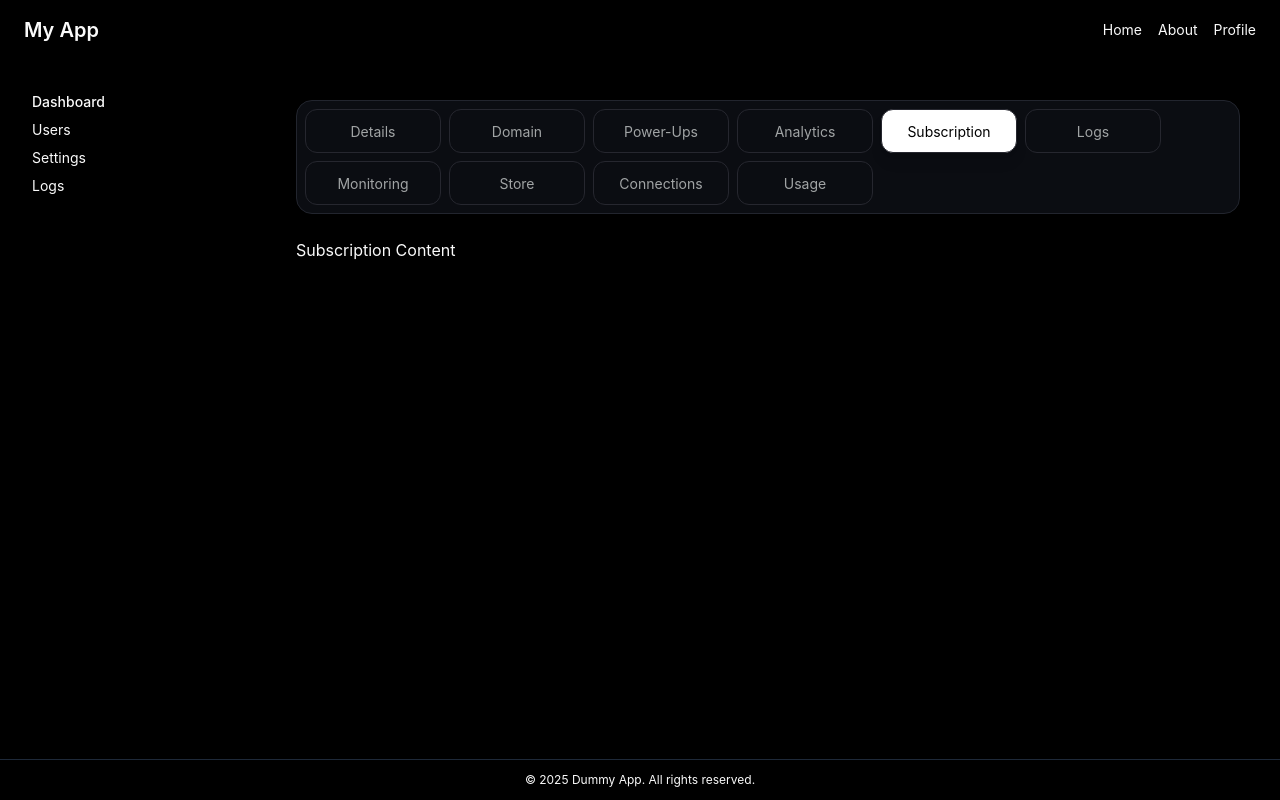
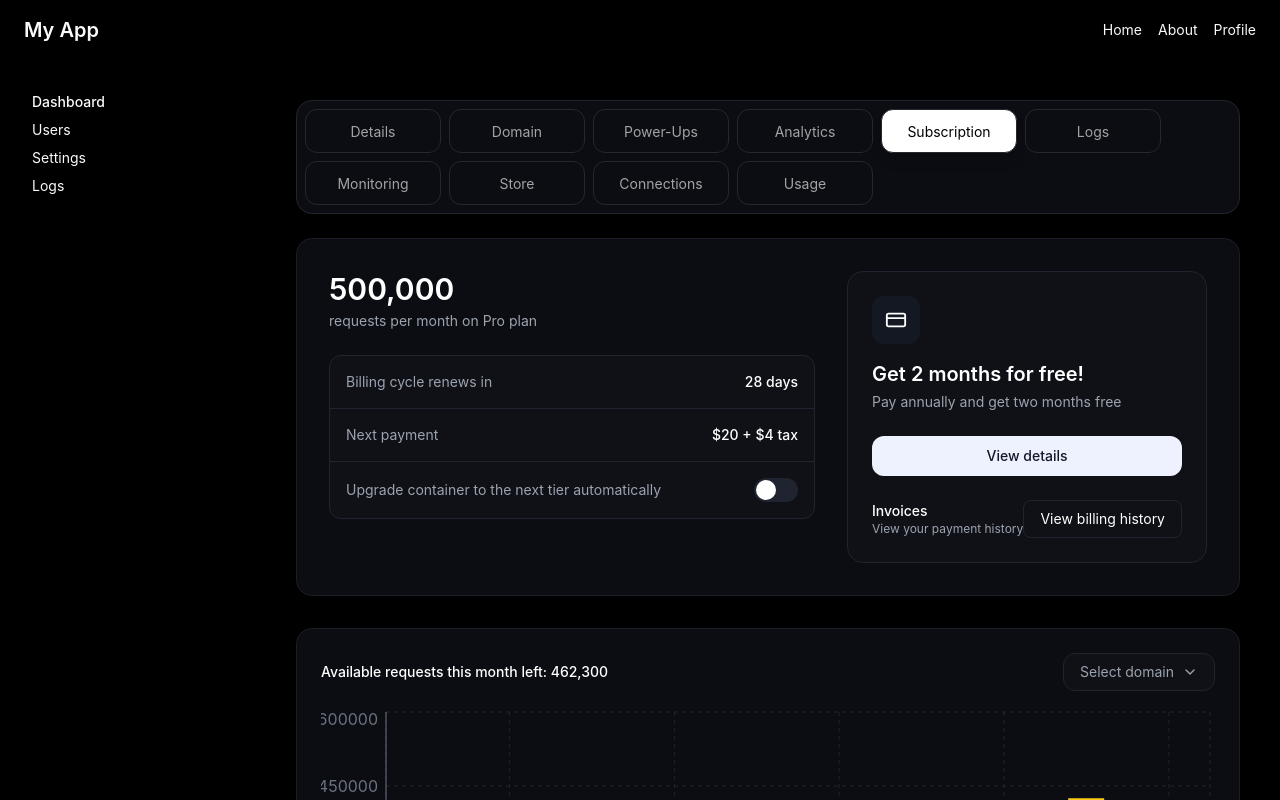
Before and after one commit to findrmeet/stape-dashboard, a React (Vite) app: page / in a window 1280 px wide. Both pictures are taken after a click on the button "Subscription". Shown: the top 800 px of the page. Built offline with nearby package versions, Linux system fonts and the light colour scheme.

Commit message:
added subscription info

```diff
--- a/src/components/GTMTabs.tsx
+++ b/src/components/GTMTabs.tsx
@@ -5,6 +5,7 @@ import LogsTab from "./LogsTab";
 import StoreTab from "./StoreTab";
 import ConnectionsTab from "./ConnectionsTab/ConnectionsTab";
 import UsageTabHeader from "./UsageTab/UsageTabHeader";
+import SubscriptionInfo from "./SubscriptionTab/SubscriptionInfo";
 
 type TabKey =
   | "details"
@@ -73,7 +74,7 @@ export default function GTMTabs() {
         {activeTab === "domain" && <div>...</div>}
         {activeTab === "powerups" && <div>...</div>}
         {activeTab === "analytics" && <AnalyticsTab />}
-        {activeTab === "subscription" && <div>Subscription Content</div>}
+        {activeTab === "subscription" && <SubscriptionInfo />}
         {activeTab === "logs" && <LogsTab />}
         {activeTab === "monitoring" && <div>Monitoring Content</div>}
         {activeTab === "store" && <StoreTab />}
--- /dev/null
+++ b/src/components/SubscriptionTab/Row.tsx
@@ -0,0 +1,13 @@
+type RowProps = {
+  label: string;
+  value: string;
+};
+
+export function Row({ label, value }: RowProps) {
+  return (
+    <div className="flex items-center justify-between p-4">
+      <span className="text-sm text-[#9CA3AF]">{label}</span>
+      <span className="text-sm font-medium text-white">{value}</span>
+    </div>
+  );
+}
--- /dev/null
+++ b/src/components/SubscriptionTab/SubscriptionInfo.tsx
@@ -0,0 +1,130 @@
+import { CreditCard, ChevronDown } from "lucide-react";
+import { Row } from "./Row";
+import { Toggle } from "./Toggle";
+
+import {
+  ResponsiveContainer,
+  BarChart,
+  Bar,
+  XAxis,
+  YAxis,
+  CartesianGrid,
+  Tooltip,
+  Legend,
+} from "recharts";
+
+/* -----------------------------
+   Fake Data
+--------------------------------*/
+
+const data = [
+  { name: "Nov 12, 2025", ga4: 90000 },
+  { name: "Nov 12, 2025", ga4: 260000 },
+  { name: "Nov 12, 2025", ga4: 130000 },
+  { name: "Nov 12, 2025", ga4: 180000 },
+  { name: "Nov 12, 2025", ga4: 325000 },
+  { name: "Nov 12, 2025", ga4: 200000 },
+  { name: "Nov 12, 2025", ga4: 275000, other: 30000, signaly: 35000 },
+  { name: "Nov 12, 2025", ga4: 210000, other: 25000, signaly: 35000 },
+  { name: "Nov 12, 2025", ga4: 375000, other: 30000, signaly: 20000 },
+  { name: "Current period", ga4: 80000 },
+];
+
+/* -----------------------------
+   Main Component
+--------------------------------*/
+
+export default function SubscriptionInfo() {
+  return (
+    <div className="w-full space-y-8">
+      {/* Top Card */}
+      <div className="flex w-full gap-8 rounded-2xl border border-[#1B1E26] bg-[#0B0D12] p-8 shadow-xl">
+        {/* Left Section */}
+        <div className="flex-1 space-y-6">
+          <div>
+            <h1 className="text-3xl font-semibold text-white">500,000</h1>
+            <p className="mt-1 text-sm text-[#9CA3AF]">requests per month on Pro plan</p>
+          </div>
+
+          <div className="divide-y divide-[#1F2430] rounded-xl border border-[#1F2430] bg-[#0F1117]">
+            <Row label="Billing cycle renews in" value="28 days" />
+            <Row label="Next payment" value="$20 + $4 tax" />
+
+            <div className="flex items-center justify-between p-4">
+              <span className="text-sm text-[#9CA3AF]">
+                Upgrade container to the next tier automatically
+              </span>
+              <Toggle />
+            </div>
+          </div>
+        </div>
+
+        {/* Right Section */}
+        <div className="flex w-[360px] flex-col justify-between rounded-2xl border border-[#1F2430] bg-[#0F1117] p-6">
+          <div className="space-y-4">
+            <div className="flex h-12 w-12 items-center justify-center rounded-xl bg-[#141823]">
+              <CreditCard className="text-white" size={22} />
+            </div>
+
+            <div>
+              <h2 className="text-xl font-semibold text-white">Get 2 months for free!</h2>
+              <p className="mt-1 text-sm text-[#9CA3AF]">Pay annually and get two months free</p>
+            </div>
+
+            <button className="mt-2 w-full rounded-xl bg-[#EEF2FF] py-2.5 text-sm font-medium text-[#111827] transition hover:opacity-90">
+              View details
+            </button>
+          </div>
+
+          <div className="flex items-center justify-between pt-6">
+            <div>
+              <p className="text-sm font-medium text-white">Invoices</p>
+              <p className="text-xs text-[#9CA3AF]">View your payment history</p>
+            </div>
+
+            <button className="rounded-lg border border-[#1F2430] px-4 py-2 text-sm text-white transition hover:bg-[#151923]">
+              View billing history
+            </button>
+          </div>
+        </div>
+      </div>
+
+      {/* Usage Graph */}
+      <div className="rounded-2xl border border-[#1B1E26] bg-[#0B0D12] p-6">
+        <div className="mb-4 flex items-center justify-between">
+          <p className="text-sm font-medium text-white">
+            Available requests this month left: <span className="text-white">462,300</span>
+          </p>
+
+          <button className="flex items-center gap-2 rounded-xl border border-[#1F2430] bg-[#0F1117] px-4 py-2 text-sm text-[#9CA3AF]">
+            Select domain <ChevronDown size={16} />
+          </button>
+        </div>
+
+        <div className="h-90">
+          <ResponsiveContainer width="100%" height="100%">
+            <BarChart data={data} barSize={36}>
+              <CartesianGrid strokeDasharray="4 4" stroke="#1F2430" />
+              <XAxis dataKey="name" stroke="#6B7280" tickLine={false} />
+              <YAxis stroke="#6B7280" tickLine={false} />
+              <Tooltip
+                cursor={{ fill: "#1F2430" }}
+                contentStyle={{
+                  backgroundColor: "#0F1117",
+                  border: "1px solid #1F2430",
+                  borderRadius: "8px",
+                  color: "white",
+                }}
+              />
+              <Legend />
+
+              <Bar dataKey="ga4" stackId="a" fill="#2B2F38" />
+              <Bar dataKey="other" stackId="a" fill="#8B5CF6" />
+              <Bar dataKey="signaly" stackId="a" fill="#FACC15" />
+            </BarChart>
+          </ResponsiveContainer>
+        </div>
+      </div>
+    </div>
+  );
+}
--- /dev/null
+++ b/src/components/SubscriptionTab/Toggle.tsx
@@ -0,0 +1,7 @@
+export function Toggle() {
+  return (
+    <button className="relative h-6 w-11 rounded-full bg-[#1F2430] transition">
+      <span className="absolute top-0.5 left-0.5 h-5 w-5 rounded-full bg-white" />
+    </button>
+  );
+}
```
